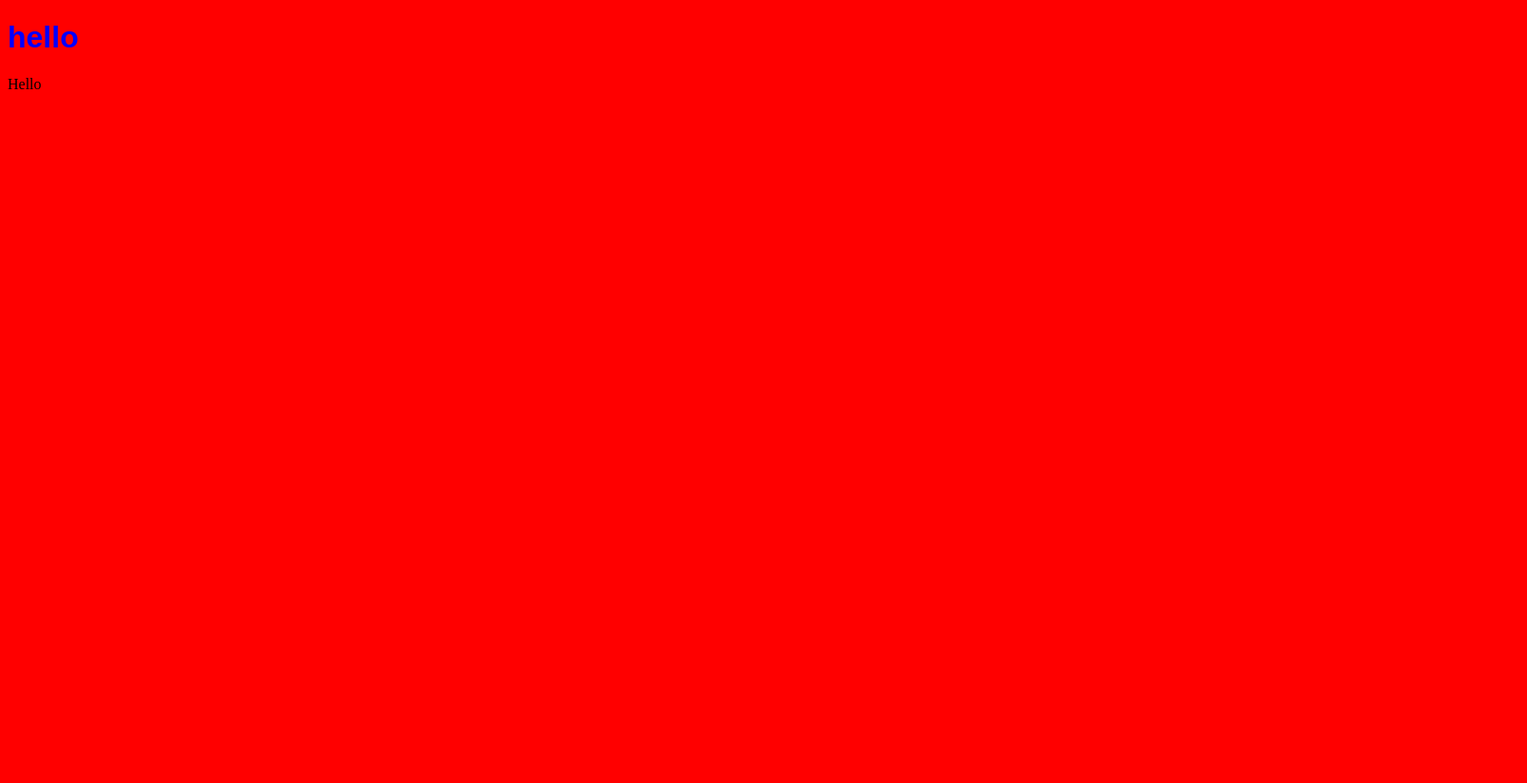
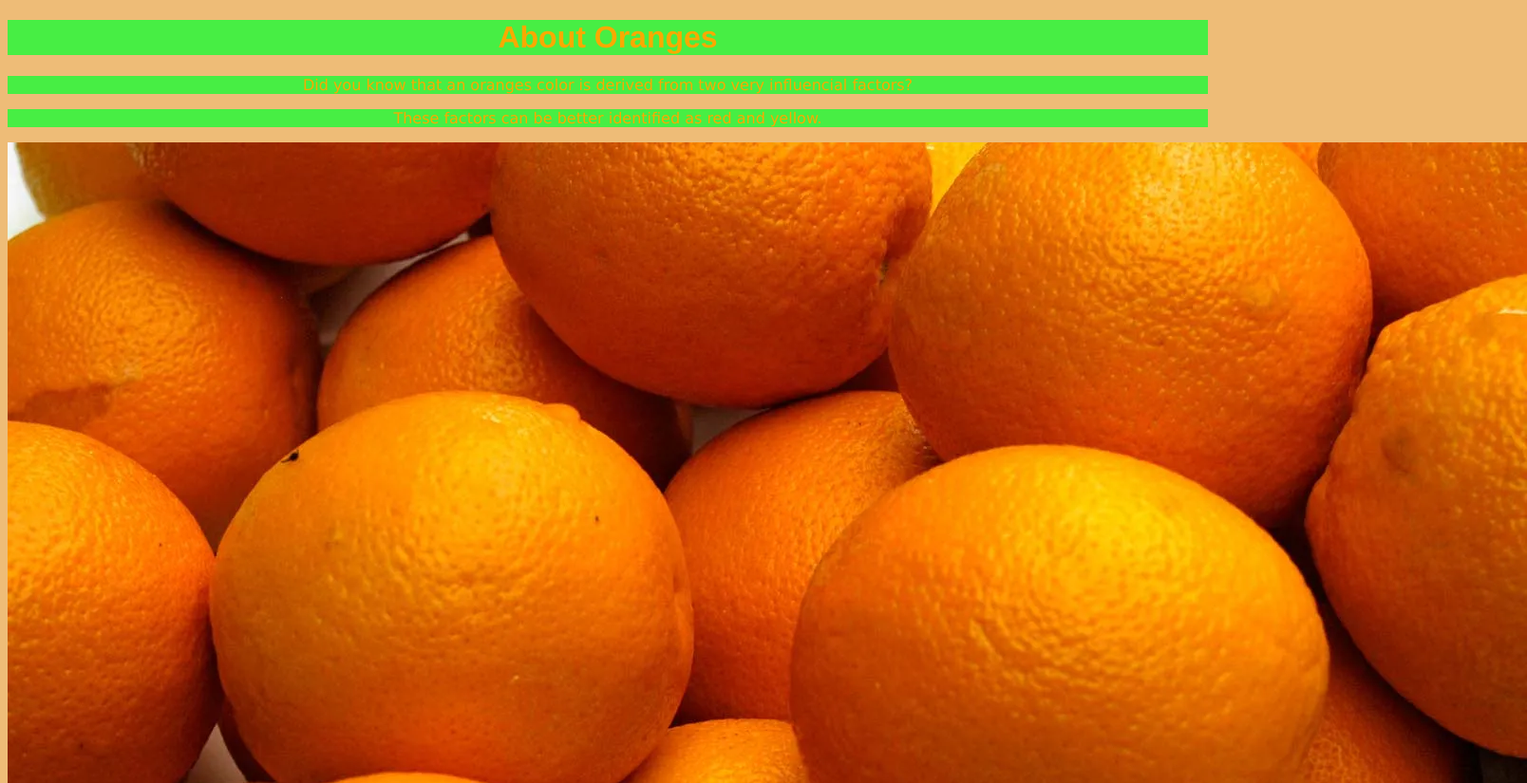
Before and after one commit to Alex-Nelson-1/ICS2O-UNIT1-04-HTML-CSS, a plain HTML site: page index.html in a window 1280 px wide. Shown: the top 825 px of the page at 95% size, 1608 px wide, since content can reach past the window. Before the commit the page ends 800 px from the top, so only its background shows below. Drawn offline with Linux system fonts and the light colour scheme; files that its build step writes are made by us from their sources.

Commit message:
Fixed css file

```diff
--- /dev/null
+++ b/css/style.css
@@ -0,0 +1,19 @@
+
+body {
+  background-color: #eebc77;
+}
+
+h1 {
+  font-family: Helvetica;
+  font-size: 30;
+  color: #f9aa01;
+  background-color: #47ee44;
+  text-align: center;
+}
+
+p {
+  background-color: #47ee44;
+  color: #f9aa01;
+  font-family: Verdana;
+  text-align: center
+}
--- a/index.html
+++ b/index.html
@@ -1,16 +1,18 @@
 <!DOCTYPE html>
 <html>
   <head lang="en-ca">
-    <meta charset="utf-8" />
-    <meta name="description" content="A Webpage with proper style" />
-    <meta name="keywords" content="mths isc2o" />
-    <meta name="author" content="Alex Nelson" />
-    <meta name="viewport" content="width=device-width, initial_scale=1.0" />
+    <meta charset="utf-8">
+    <meta name="description" content="A Webpage with proper style">
+    <meta name="keywords" content="mths isc2o">
+    <meta name="author" content="Alex Nelson">
+    <meta name="viewport" content="width=device-width, initial_scale=1.0">
     <title>Webpage with html and css</title>
-    <link rel="stylesheet" href="./css/style.css" />
+    <link rel="stylesheet" href="./css/style.css">
   </head>
   <body>
-    <h1>hello</h1>
-    <p>Hello</p>
+    <h1>About Oranges</h1>
+    <p>Did you know that an oranges color is derived from two very influencial factors?</p>
+    <p>These factors can be better identified as red and yellow.</p>
+    <img src="./images/Oranges.jpeg" alt="Oranges">
   </body>
 </html>
--- a/style.css
+++ /dev/null
@@ -1,8 +0,0 @@
-body {
-  background-color: red;
-}
-h1 {
-  font-family: arial;
-  font-size: 30;
-  color: blue;
-}
--- /dev/null
+++ b/stylelintrc.json
@@ -0,0 +1,6 @@
+{
+  "extends": "stylelint-config-standard",
+  "rules": {
+    "selector-class-pattern": "^[a-z][a-z0-9_-]+$"
+  }
+}
```
Also changed, not shown: images/Oranges.jpeg (added), 3 other files.
